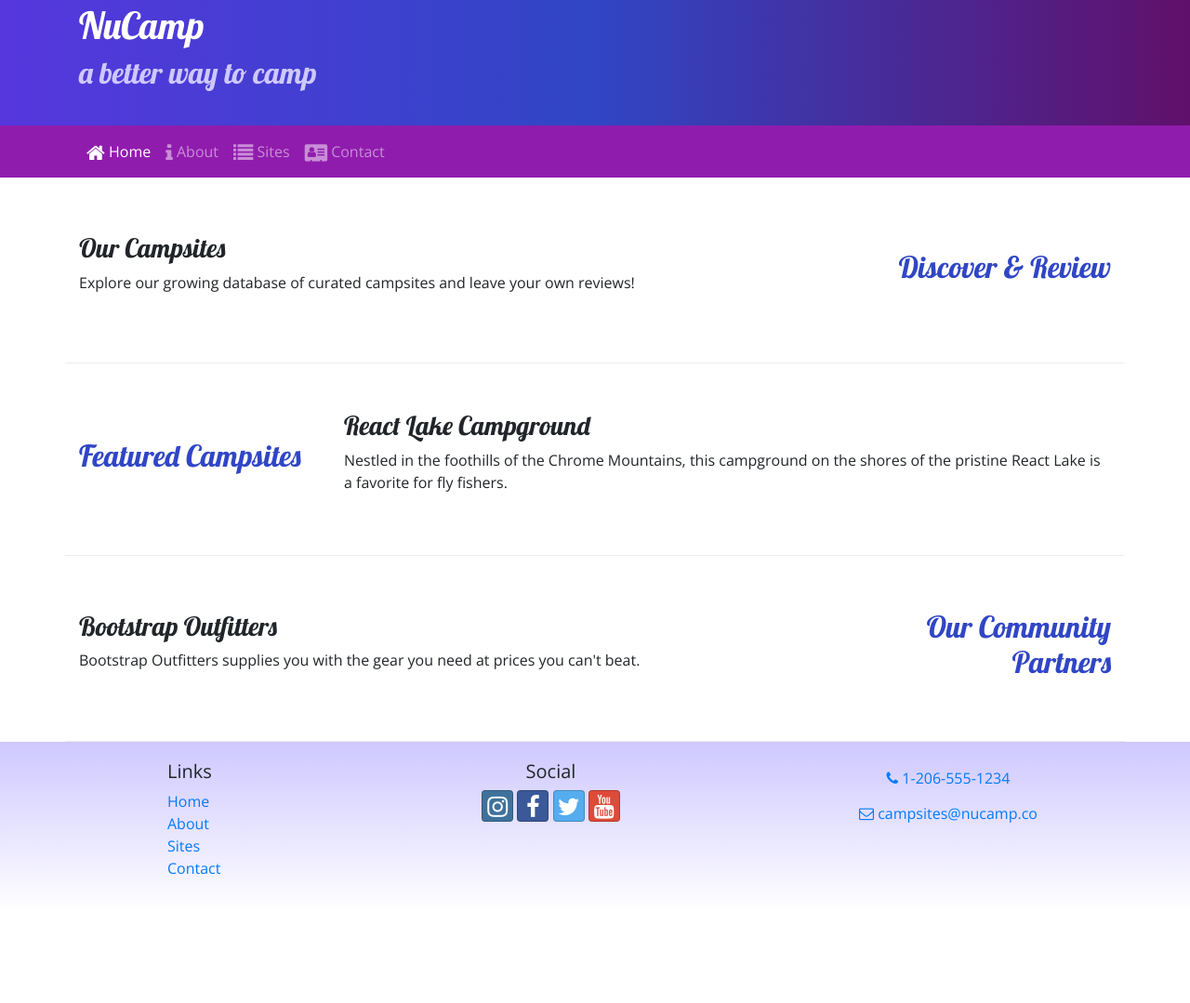
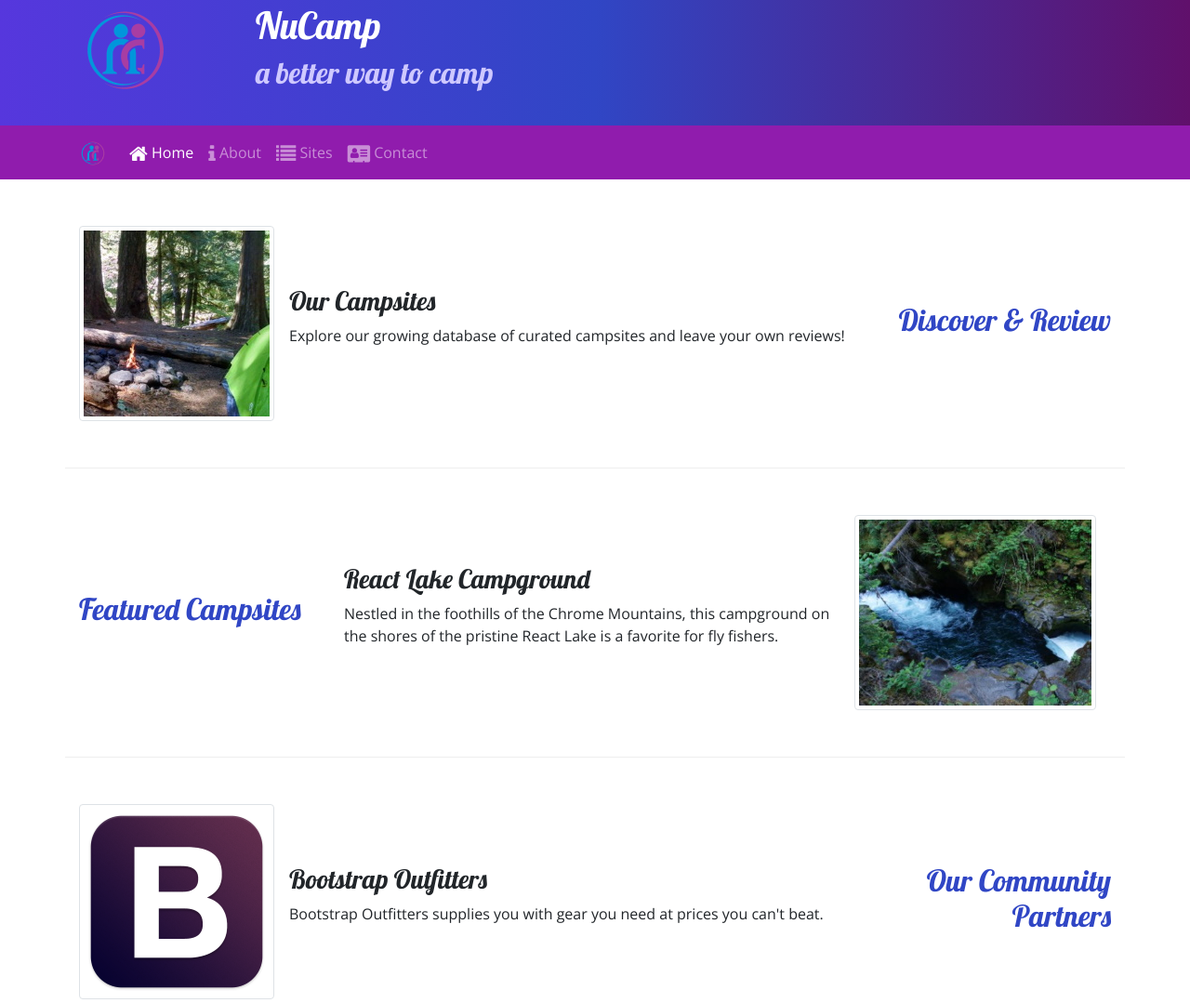
Before and after one commit to metalyx/bootstrap-nucamp, a website: page index.html in a window 1280 px wide. Shown: the part 27-1106 px from the top of the page at 93% size. Before the commit the page ends 1009 px from the top, so only its background shows below. Drawn offline with nearby package versions, Linux system fonts and the light colour scheme.

Commit message:
Images and Media

```diff
--- a/index.html
+++ b/index.html
@@ -14,6 +14,9 @@
         <header class="jumbotron jumbotron-fluid">
             <div class="container">
                 <div class="row">
+                    <div class="col-4 col-sm-3 col-md-2 align-self-center">
+                        <a href="index.html"><img src="img/logo.png" class="img-fluid" /></a>
+                     </div>
                     <div class="col">
                         <h1>NuCamp</h1>
                         <h2>a better way to camp</h2>
@@ -23,7 +26,8 @@
         </header>
         <nav class="navbar navbar-expand-sm navbar-dark sticky-top">
             <div class="container">
-                <button class="navbar-toggler ml-auto" type="button" data-toggle="collapse" data-target="#nucampNavbar">
+                <a class="navbar-brand" href="#"><img src="img/logo.png" height="30" width="30" /></a>
+                <button class="navbar-toggler" type="button" data-toggle="collapse" data-target="#nucampNavbar">
                     <span class="navbar-toggler-icon"></span>
                 </button>
                 <div class="collapse navbar-collapse" id="nucampNavbar">
@@ -42,8 +46,13 @@
                     <h2 class="text-sm-right">Discover & Review</h2>
                 </div>
                 <div class="col">
-                    <h3>Our Campsites</h3>
-                    <p class="d-none d-sm-block">Explore our growing database of curated campsites and leave your own reviews!</p>
+                    <div class="media">
+                        <img class="d-flex mr-3 img-thumbnail" src="img/breadcrumb-trail-thumb.jpg" alt="Breadcrumb Trail" />
+                        <div class="media-body align-self-center">
+                            <h3>Our Campsites</h3>
+                            <p class="d-none d-sm-block">Explore our growing database of curated campsites and leave your own reviews!</p>
+                        </div>
+                    </div>
                 </div>
             </div>
             <div class="row row-content align-items-center">
@@ -51,8 +60,13 @@
                     <h2>Featured Campsites</h2>
                 </div>
                 <div class="col">
-                    <h3>React Lake Campground</h3>
-                    <p class="d-none d-sm-block">Nestled in the foothills of the Chrome Mountains, this campground on the shores of the pristine React Lake is a favorite for fly fishers.</p>
+                    <div class="media">
+                        <div class="media-body align-self-center">
+                            <h3>React Lake Campground</h3>
+                            <p class="d-none d-sm-block">Nestled in the foothills of the Chrome Mountains, this campground on the shores of the pristine React Lake is a favorite for fly fishers.</p>
+                        </div>
+                        <img class="d-flex mr-3 img-thumbnail" src="img/chrome-river-thumb.jpg" alt="React Lake Campground" />
+                    </div>
                 </div>
             </div>
             <div class="row row-content align-items-center">
@@ -60,8 +74,13 @@
                     <h2 class="text-sm-right">Our Community Partners</h2>
                 </div>
                 <div class="col">
-                    <h3>Bootstrap Outfitters</h3>
-                    <p class="d-none d-sm-block">Bootstrap Outfitters supplies you with the gear you need at prices you can't beat.</p>
+                    <div class="media">
+                        <img class="d-flex mr-3 img-thumbnail" src="img/bootstrap-thumb.png" alt="Bootstrap Outfitters" />
+                        <div class="media-body align-self-center">
+                            <h3>Bootstrap Outfitters</h3>
+                            <p class="d-none d-sm-block">Bootstrap Outfitters supplies you with gear you need at prices you can't beat.</p>
+                        </div>
+                    </div>
                 </div>
             </div>
         </div>
```
Also changed, not shown: aboutus.html (+5 -1 lines), contactus.html (+5 -1 lines), img/bootstrap-thumb.png (added), img/breadcrumb-trail-thumb.jpg (added), img/breadcrumb-trail.jpg (added), img/chrome-river-thumb.jpg (added), img/chrome-river.jpg (added), img/logo.png (added), img/react-lake-thumb.jpg (added), img/react-lake.jpg (added).
